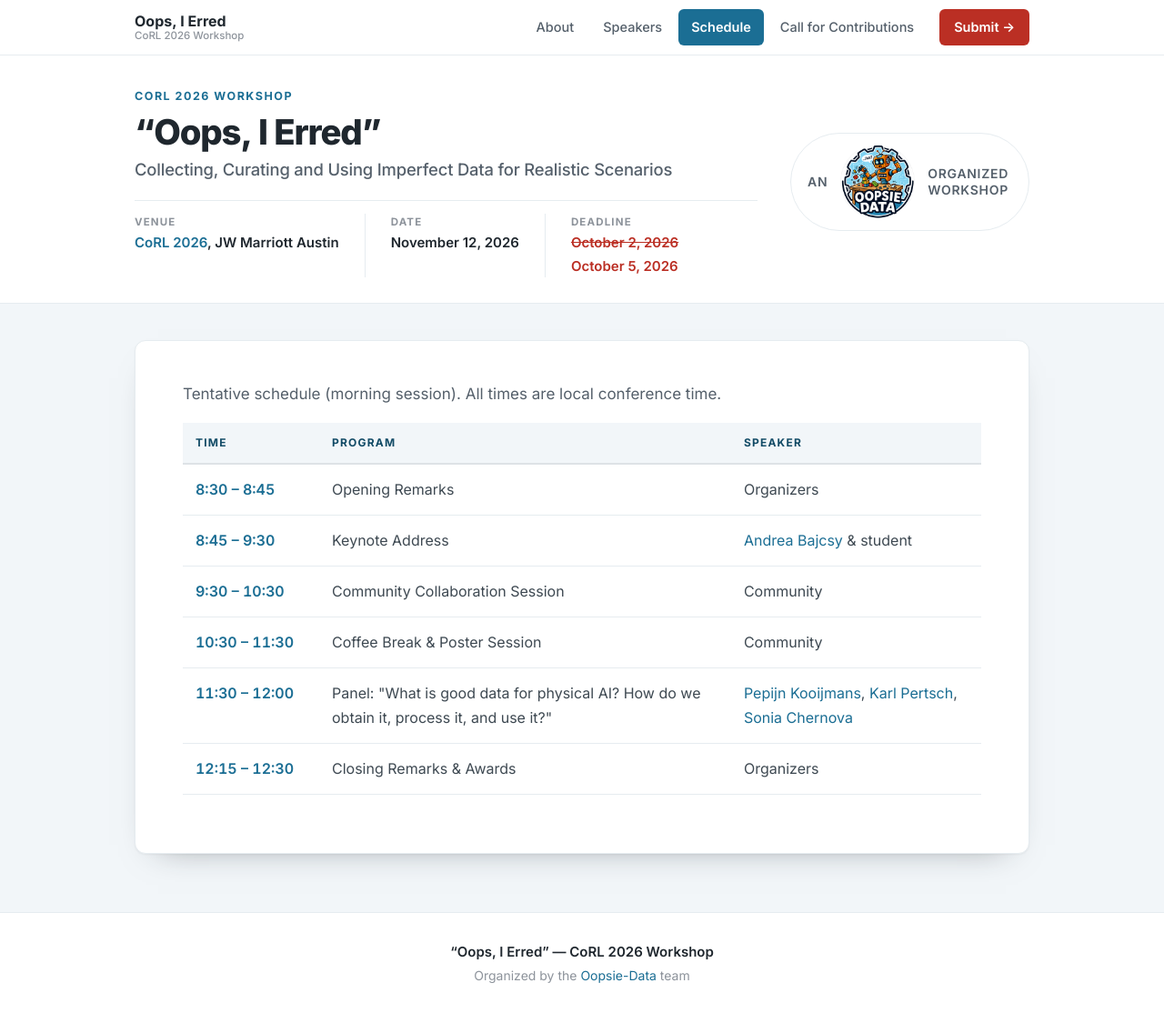
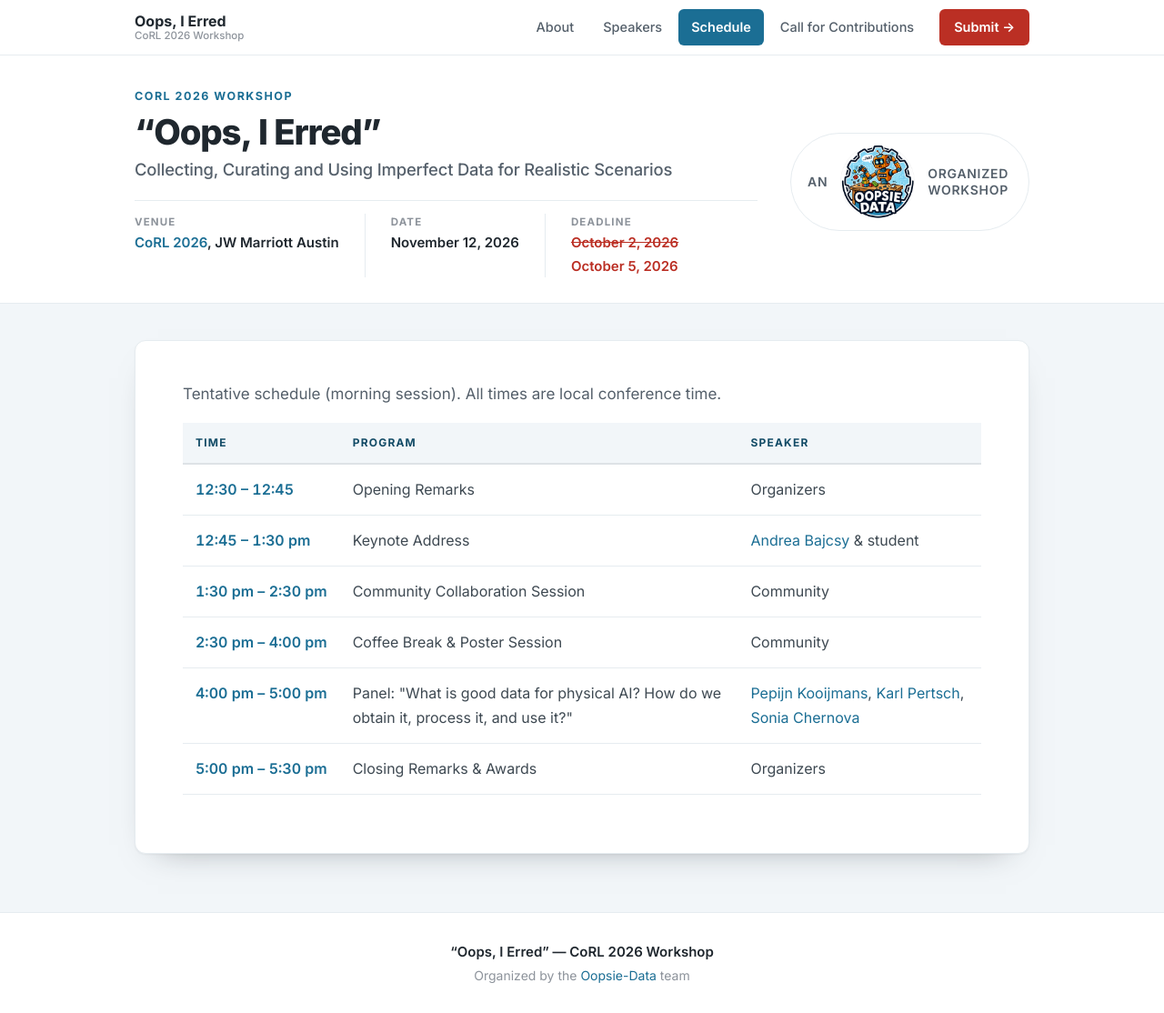
Before and after one commit to oopsie-data/workshop-webpage, a Jekyll site: the page built from schedule.html, in a window 1280 px wide and 1114 px high. Shown: the whole window at 91% size. Built offline with Jekyll 4.4.1, drawn with Linux system fonts in a browser that asks for light colours; nearby versions of some CDN libraries.

Commit message:
Updated schedule

```diff
--- a/schedule.html
+++ b/schedule.html
@@ -20,32 +20,32 @@ layout: default
     </thead>
     <tbody>
       <tr>
-        <td>8:30 – 8:45</td>
+        <td>12:30 – 12:45</td>
         <td>Opening Remarks</td>
         <td>Organizers</td>
       </tr>
       <tr>
-        <td>8:45 – 9:30</td>
+        <td>12:45 – 1:30 pm</td>
         <td>Keynote Address</td>
         <td><a href="{{ andrea.url }}">Andrea Bajcsy</a> &amp; student</td>
       </tr>
       <tr>
-        <td>9:30 – 10:30</td>
+        <td>1:30 pm – 2:30 pm</td>
         <td>Community Collaboration Session</td>
         <td>Community</td>
       </tr>
       <tr>
-        <td>10:30 – 11:30</td>
+        <td>2:30 pm – 4:00 pm</td>
         <td>Coffee Break &amp; Poster Session</td>
         <td>Community</td>
       </tr>
       <tr>
-        <td>11:30 – 12:00</td>
+        <td>4:00 pm – 5:00 pm</td>
         <td>Panel: "What is good data for physical AI? How do we obtain it, process it, and use it?"</td>
         <td><a href="{{ pepijn.url }}">Pepijn Kooijmans</a>, <a href="{{ karl.url }}">Karl Pertsch</a>, <a href="{{ sonia.url }}">Sonia Chernova</a></td>
       </tr>
       <tr>
-        <td>12:15 – 12:30</td>
+        <td>5:00 pm – 5:30 pm</td>
         <td>Closing Remarks &amp; Awards</td>
         <td>Organizers</td>
       </tr>
```
